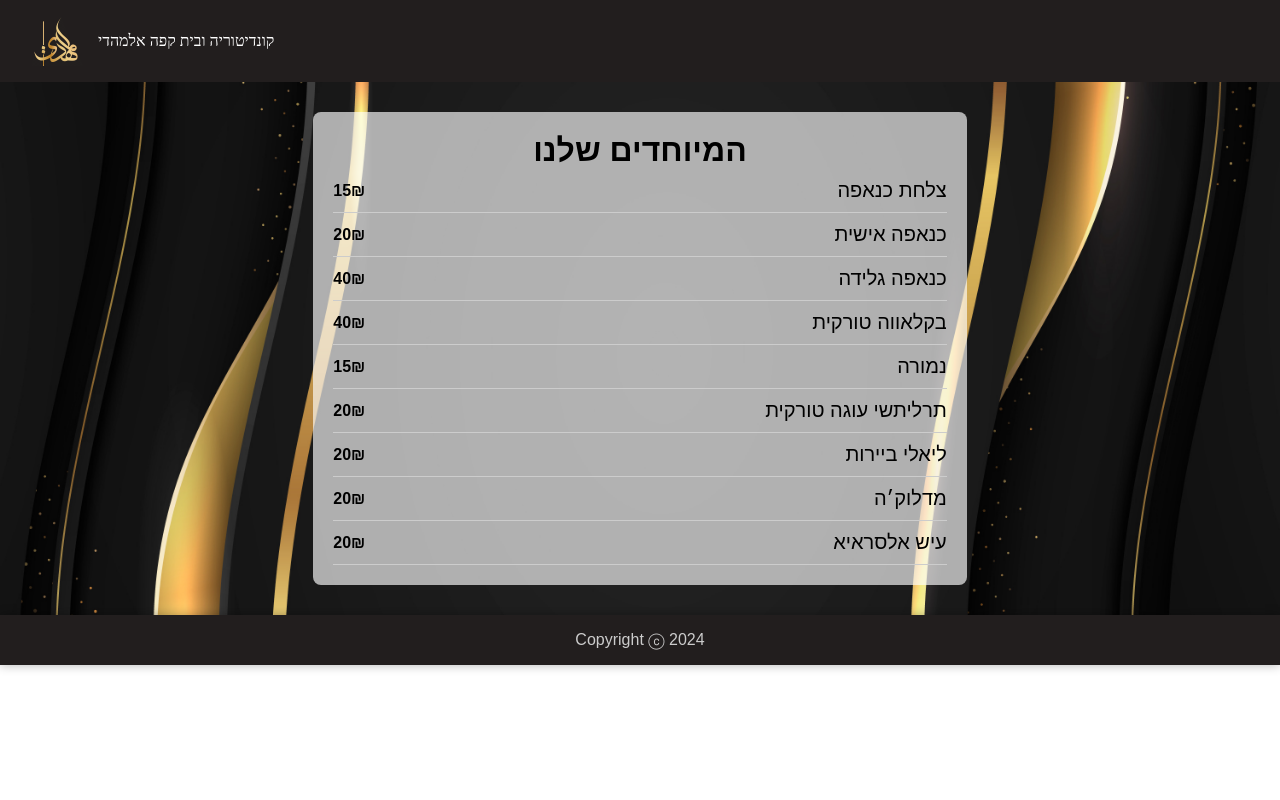
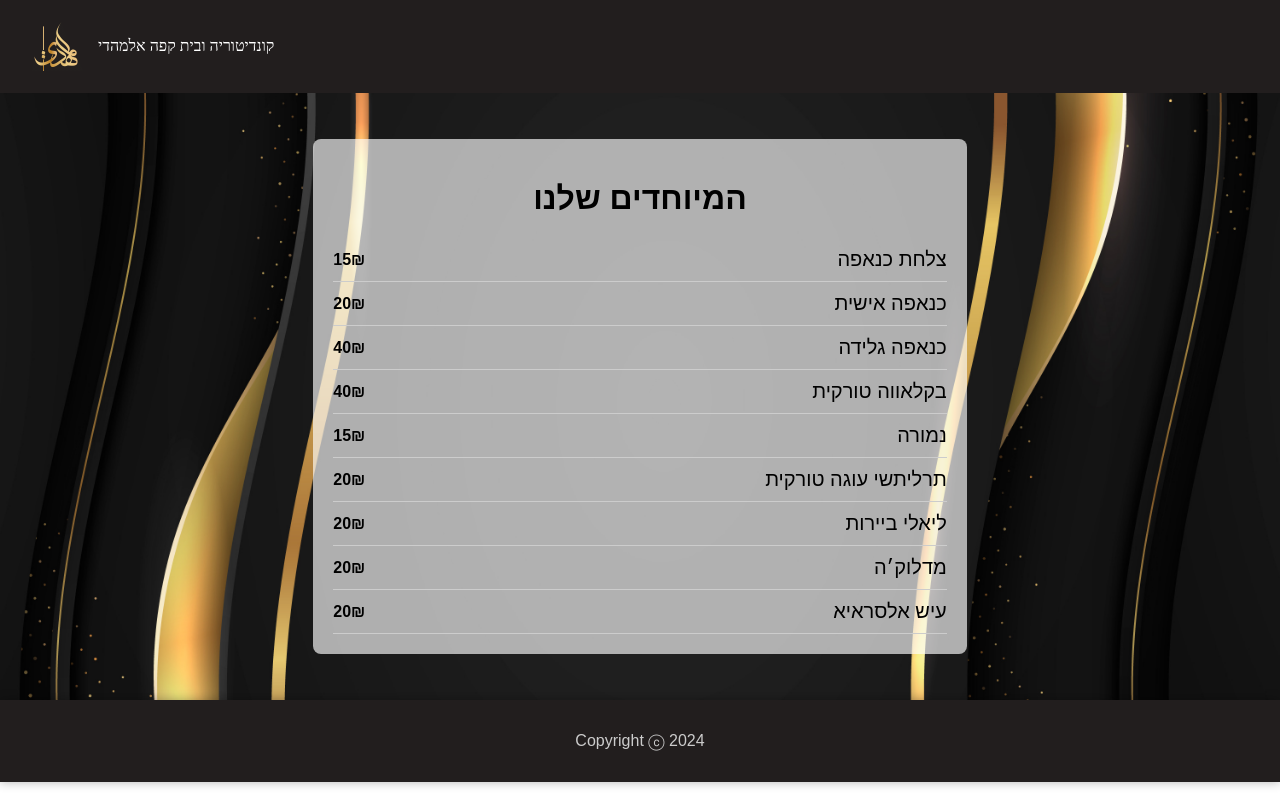
Before and after one commit to RaafatMarzuq/Al-Mahdi-Sweets, a React (Create React App) app: page /specialDessertMenu in a window 1280 px wide. Built offline with nearby package versions, Linux system fonts and the light colour scheme.

Commit message:
adjusting the footer

```diff
--- a/public/styles.css
+++ b/public/styles.css
@@ -1,6 +1,5 @@
 * {
   padding: 0;
-  margin: 0;
   box-sizing: border-box;
 }
 html {
--- a/src/App.jsx
+++ b/src/App.jsx
@@ -1,7 +1,6 @@
 import React from "react";
 import Header from "./components/Header/Header";
 import Footer from "./components/Footer/Footer";
-// import 'animate.css';
 import { BrowserRouter,Route ,Routes, } from 'react-router-dom';
 
 import {specialDessertMenu,milkshakeMenu,coffeeMenu,dessertsMenu} from "./components/MenuItem" ;
--- a/src/pages/CoffeePage/style.css
+++ b/src/pages/CoffeePage/style.css
@@ -9,7 +9,7 @@
   flex-direction: column;
   justify-content: center;
   align-items: center;
-  height: 100%; /* Set height to 100% of viewport height */
+  /* height: 100%;  */
 }
 
 
```
Also changed, not shown: public/images/background2.jpg.
